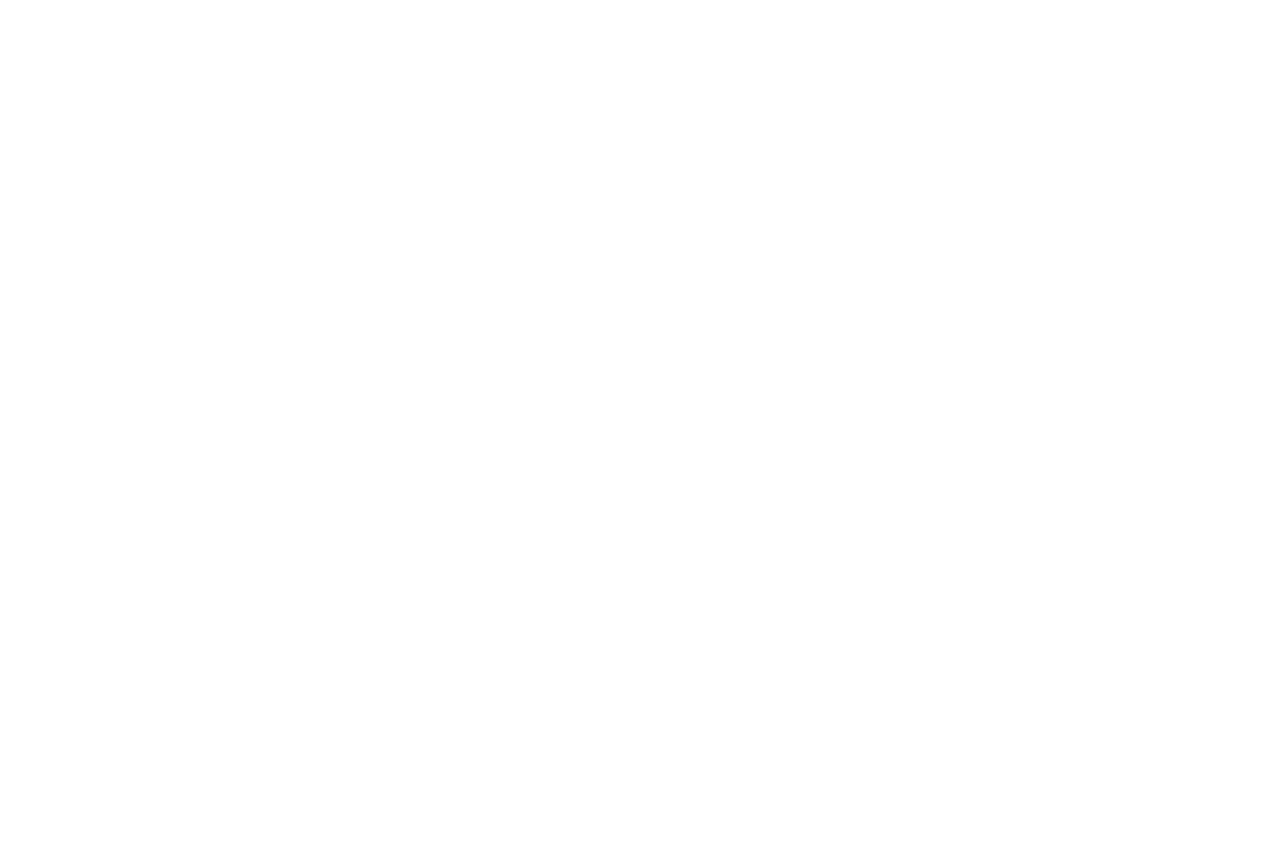
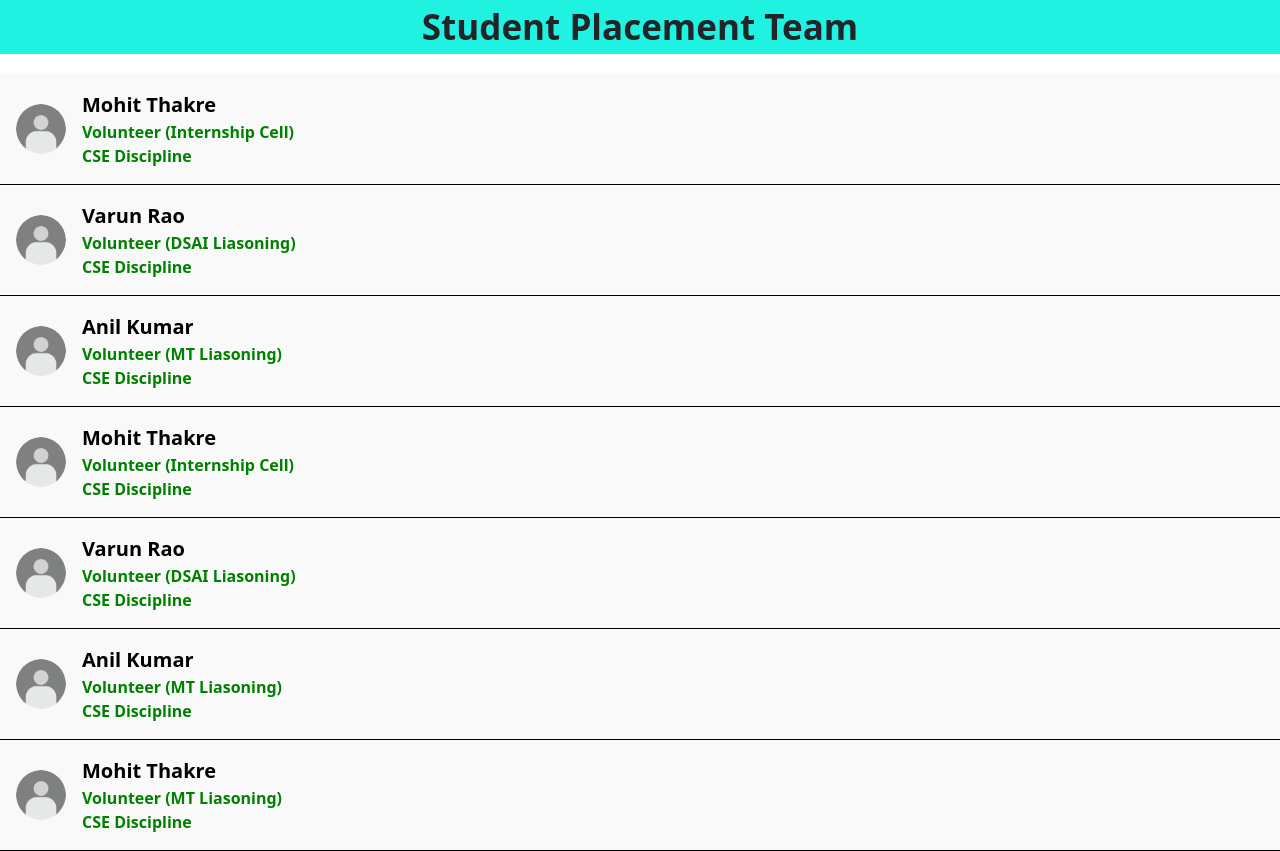
Before and after one commit to 115ayush/CCPSproj, a React (Vite) app in the folder Client/: page /list in a window 1280 px wide. Before the commit this address had no page. Before the commit the page ends 800 px from the top, so only its background shows below. Built offline with nearby package versions, Linux system fonts and the light colour scheme.

Commit message:
adding S_list page

```diff
--- a/Client/src/App.jsx
+++ b/Client/src/App.jsx
@@ -1,18 +1,19 @@
 import React, { useState } from 'react';
 import "bootstrap/dist/css/bootstrap.min.css";
 import './App.css';
-import { BrowserRouter as Router, Routes, Route ,useNavigate } from "react-router-dom";
+import { BrowserRouter as Router, Routes, Route, useNavigate } from "react-router-dom";
 import Login from './Componentes/Login';
 import About from './Componentes/About';
-import Layout from './Routes/Layout'; // Import the layout component
+import Layout from './Routes/Layout';
 import DisplayTask from "./Componentes/DisplayTask";
+import DisplayStudents from './Componentes/DisplayStudents';
+import Students from './Componentes/Students';
 
 function App() {
     const [user, setUser] = useState({ exists: 0, email: "" });
 
     const handleLogin = (users) => {
-
-        setUser(users); // Update the state with the new user information
+        setUser(users);
     };
 
     const handleLogout = () => {
@@ -32,6 +33,7 @@ function App() {
                     </Layout>
                 } />
                 <Route path="/login" element={<LoginWrapper handleLogin={handleLogin} />} />
+                <Route path="/list" element={<Students />} />
             </Routes>
         </Router>
     );
@@ -45,9 +47,6 @@ function LoginWrapper({ handleLogin }) {
         if (user.exists) {
             navigate("/");
         }
-        else{
-
-        }
     };
 
     return <Login handleLogin={handleLoginAndNavigate} />;
--- /dev/null
+++ b/Client/src/Componentes/DisplayStudents.css
@@ -0,0 +1,52 @@
+
+.containerA {
+    width: 100%;
+
+}
+
+.headingA {
+    background-color: #1FF2E1;
+    font-size: 35px;
+    font-weight: bold;
+    text-align: center;
+    padding: 6px;
+    margin-bottom: 20px;
+
+}
+
+.list {
+    display: flex;
+    flex-direction: column;
+}
+
+.itemContainer {
+    display: flex;
+    align-items: center;
+    background-color: #f9f9f9;
+    border-bottom: 1px solid black;
+    padding: 16px;
+}
+
+.image {
+    width: 50px;
+    height: 50px;
+    border-radius: 50%;
+    margin-right: 16px;
+}
+
+.textContainer {
+    display: flex;
+    flex-direction: column;
+}
+
+.boldText {
+    font-size: 20px;
+    font-weight: bold;
+    color: black;
+}
+
+.item {
+    font-size: 16px;
+    font-weight: bold;
+    color: green;
+}
--- /dev/null
+++ b/Client/src/Componentes/DisplayStudents.jsx
@@ -0,0 +1,24 @@
+import React from 'react';
+import './DisplayStudents.css';
+
+export default function DisplayStudents({ users }) {
+    return (
+        <div className="containerA">
+            <div>
+                <h2 className="headingA">Student Placement Team</h2>
+            </div>
+            <div className="list">
+                {users.map((user, index) => (
+                    <div key={index} className="itemContainer">
+                        <img src={user.imageUrl} alt={user.name} className="image" />
+                        <div className="textContainer">
+                            <div className="boldText">{user.name}</div>
+                            <div className="item">{user.post}</div>
+                            <div className="item">{user.Discipline}</div>
+                        </div>
+                    </div>
+                ))}
+            </div>
+        </div>
+    );
+}
--- /dev/null
+++ b/Client/src/Componentes/Students.jsx
@@ -0,0 +1,23 @@
+import React from 'react';
+import DisplayStudents from './DisplayStudents';
+import userImage from '../user.png';
+
+const users = [
+    { name: "Mohit Thakre", post: "Volunteer (Internship Cell)", Discipline: "CSE Discipline", imageUrl: userImage },
+    { name: "Varun Rao", post: "Volunteer (DSAI Liasoning)", Discipline: "CSE Discipline", imageUrl: userImage },
+    { name: "Anil Kumar", post: "Volunteer (MT Liasoning)", Discipline: "CSE Discipline", imageUrl: userImage },
+    { name: "Mohit Thakre", post: "Volunteer (Internship Cell)", Discipline: "CSE Discipline", imageUrl: userImage },
+    { name: "Varun Rao", post: "Volunteer (DSAI Liasoning)", Discipline: "CSE Discipline", imageUrl: userImage },
+    { name: "Anil Kumar", post: "Volunteer (MT Liasoning)", Discipline: "CSE Discipline", imageUrl: userImage },
+    { name: "Mohit Thakre", post: "Volunteer (MT Liasoning)", Discipline: "CSE Discipline", imageUrl: userImage },
+];
+
+function Students() {
+    return (
+        <div>
+            <DisplayStudents users={users} />
+        </div>
+    );
+}
+
+export default Students;
```
